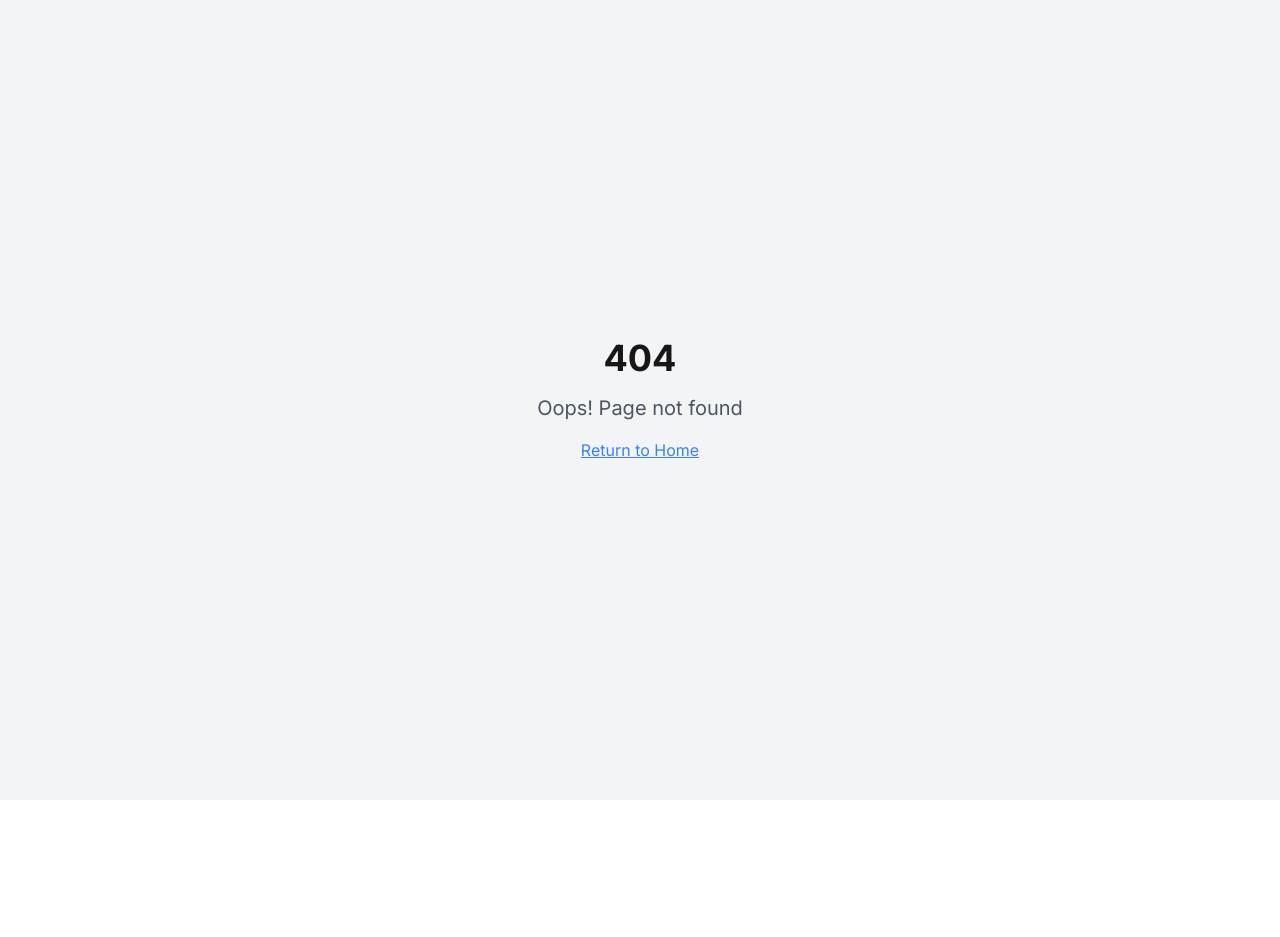
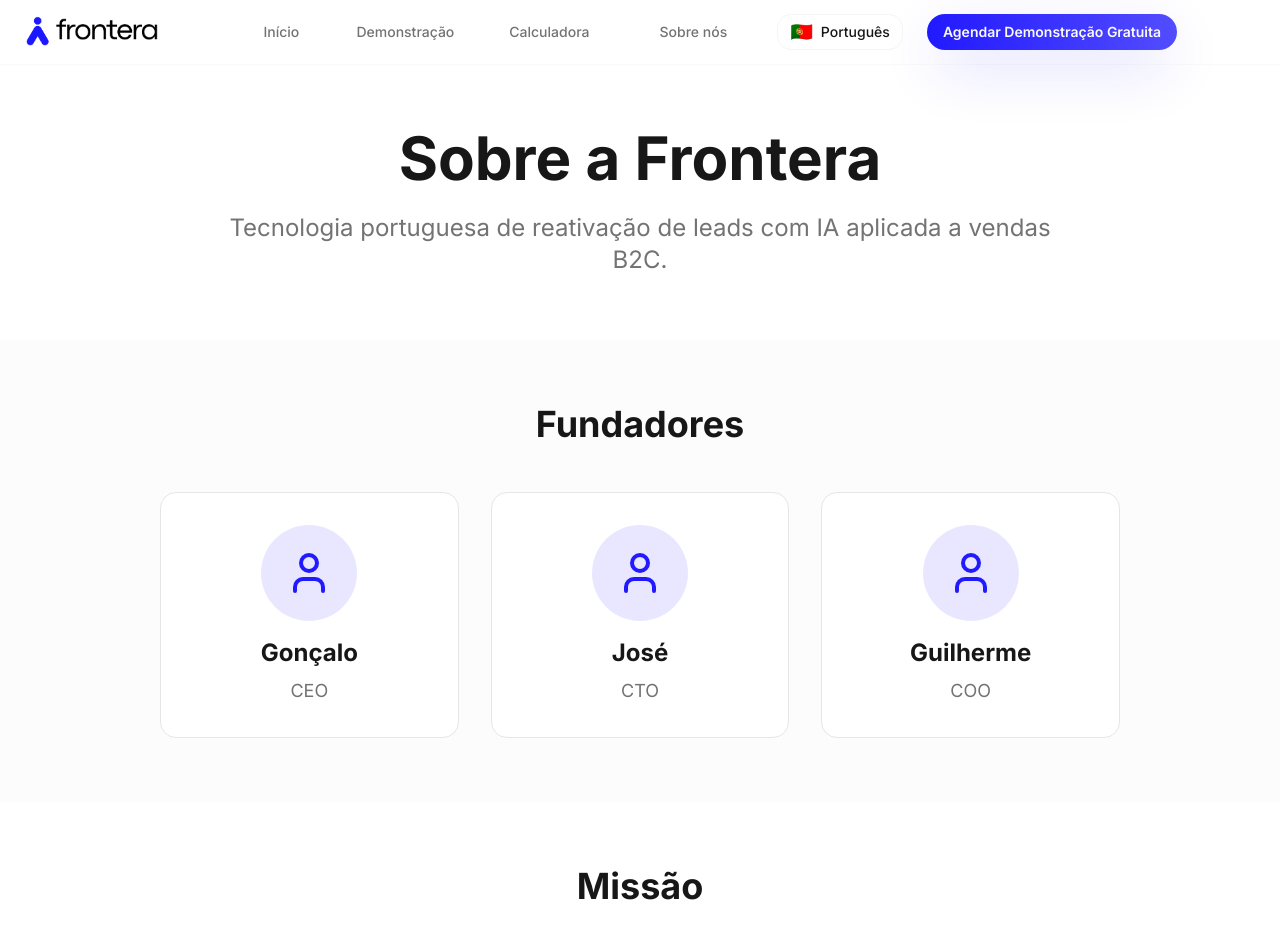
Before and after one commit to glcleao/fronteraai, a React (Vite) app: page /about in a window 1280 px wide. Before the commit this address had no page. Shown: the top 937 px of the page. Before the commit the page ends 800 px from the top, so only its background shows below. Built offline with nearby package versions, Linux system fonts and the light colour scheme.

Commit message:
Refactor: Implement SEO, language transitions, and about page

```diff
--- a/index.html
+++ b/index.html
@@ -15,14 +15,14 @@
     <meta property="og:type" content="website">
     <meta property="og:title" content="frontera — Reativação de Leads por SMS com IA">
     <meta property="og:description" content="A nossa IA volta a abrir conversas por SMS e recupera oportunidades esquecidas.">
-    <meta property="og:image" content="https://lovable.dev/opengraph-image-p98pqg.png">
+    <meta property="og:image" content="/primary.png">
 
     <!-- Twitter -->
     <meta name="twitter:card" content="summary_large_image">
     <meta name="twitter:site" content="@lovable_dev">
     <meta name="twitter:title" content="frontera — Reativação de Leads por SMS com IA">
     <meta name="twitter:description" content="A nossa IA volta a abrir conversas por SMS e recupera oportunidades esquecidas.">
-    <meta name="twitter:image" content="https://lovable.dev/opengraph-image-p98pqg.png">
+    <meta name="twitter:image" content="/primary.png">
 
     <!-- Fonts -->
     <link rel="preconnect" href="https://fonts.googleapis.com">
--- a/src/App.tsx
+++ b/src/App.tsx
@@ -7,6 +7,7 @@ import { LanguageProvider } from "@/contexts/LanguageContext";
 import Index from "./pages/Index";
 import TermsOfPrivacy from "./pages/TermsOfPrivacy";
 import CalculadoraROI from "./pages/CalculadoraROI";
+import About from "./pages/About";
 import NotFound from "./pages/NotFound";
 
 const queryClient = new QueryClient();
@@ -22,6 +23,7 @@ const App = () => (
             <Route path="/" element={<Index />} />
             <Route path="/terms-of-privacy" element={<TermsOfPrivacy />} />
             <Route path="/calculadora-roi" element={<CalculadoraROI />} />
+            <Route path="/about" element={<About />} />
             {/* ADD ALL CUSTOM ROUTES ABOVE THE CATCH-ALL "*" ROUTE */}
             <Route path="*" element={<NotFound />} />
           </Routes>
--- a/src/components/Navigation.tsx
+++ b/src/components/Navigation.tsx
@@ -49,6 +49,9 @@ const Navigation = () => {
               <button onClick={() => navigate('/calculadora-roi')} className="text-sm font-medium text-muted-foreground hover:text-foreground transition-colors whitespace-nowrap min-w-[120px] text-center">
                 {t.navigation.calculadora}
               </button>
+              <button onClick={() => navigate('/about')} className="text-sm font-medium text-muted-foreground hover:text-foreground transition-colors whitespace-nowrap min-w-[120px] text-center">
+                {t.navigation.sobre}
+              </button>
               <LanguageSelector />
               <a href="https://calendly.com/frontera-ai-info/45min" target="_blank" rel="noopener noreferrer" className="btn-hero text-sm px-4 py-2 inline-block whitespace-nowrap">
                 {t.navigation.agendarDemo}
@@ -81,6 +84,12 @@ const Navigation = () => {
             }} className="block w-full text-left px-4 py-2 text-sm font-medium text-muted-foreground hover:text-foreground transition-colors">
               {t.navigation.calculadora}
             </button>
+            <button onClick={() => {
+              navigate('/about');
+              setIsMenuOpen(false);
+            }} className="block w-full text-left px-4 py-2 text-sm font-medium text-muted-foreground hover:text-foreground transition-colors">
+              {t.navigation.sobre}
+            </button>
             <a href="https://calendly.com/frontera-ai-info/45min" target="_blank" rel="noopener noreferrer" className="w-full btn-hero text-sm mt-4 inline-block text-center">
               {t.navigation.agendarDemo}
             </a>
--- a/src/contexts/LanguageContext.tsx
+++ b/src/contexts/LanguageContext.tsx
@@ -14,6 +14,7 @@ export const LanguageProvider = ({ children }: { children: ReactNode }) => {
     const saved = localStorage.getItem('language');
     return (saved as Language) || 'pt';
   });
+  const [isTransitioning, setIsTransitioning] = useState(false);
 
   useEffect(() => {
     localStorage.setItem('language', language);
@@ -21,7 +22,20 @@ export const LanguageProvider = ({ children }: { children: ReactNode }) => {
   }, [language]);
 
   const setLanguage = (lang: Language) => {
-    setLanguageState(lang);
+    if (lang === language) return;
+
+    // Start fade-out
+    setIsTransitioning(true);
+
+    // Change language after fade-out
+    setTimeout(() => {
+      setLanguageState(lang);
+
+      // Start fade-in
+      setTimeout(() => {
+        setIsTransitioning(false);
+      }, 150);
+    }, 150);
   };
 
   const value = {
@@ -30,7 +44,13 @@ export const LanguageProvider = ({ children }: { children: ReactNode }) => {
     t: translations[language] || translations["pt"],
   };
 
-  return <LanguageContext.Provider value={value}>{children}</LanguageContext.Provider>;
+  return (
+    <LanguageContext.Provider value={value}>
+      <div className={`transition-opacity duration-150 ${isTransitioning ? 'opacity-0' : 'opacity-100'}`}>
+        {children}
+      </div>
+    </LanguageContext.Provider>
+  );
 };
 
 export const useLanguage = () => {
--- a/src/i18n/translations.ts
+++ b/src/i18n/translations.ts
@@ -5,6 +5,7 @@ export interface Translations {
     inicio: string;
     calculadora: string;
     demonstracao: string;
+    sobre: string;
     agendarDemo: string;
   };
   hero: {
@@ -81,6 +82,17 @@ export interface Translations {
     copyright: string;
     privacy: string;
   };
+  about: {
+    title: string;
+    subtitle: string;
+    foundersTitle: string;
+    founders: Array<{
+      name: string;
+      role: string;
+    }>;
+    missionTitle: string;
+    missionText: string;
+  };
 }
 
 export const translations: Record<Language, Translations> = {
@@ -89,6 +101,7 @@ export const translations: Record<Language, Translations> = {
       inicio: 'Início',
       calculadora: 'Calculadora',
       demonstracao: 'Demonstração',
+      sobre: 'Sobre nós',
       agendarDemo: 'Agendar Demonstração Gratuita',
     },
     hero: {
@@ -221,12 +234,25 @@ export const translations: Record<Language, Translations> = {
       copyright: 'Todos os direitos reservados',
       privacy: 'Termos de Privacidade',
     },
+    about: {
+      title: 'Sobre a Frontera',
+      subtitle: 'Tecnologia portuguesa de reativação de leads com IA aplicada a vendas B2C.',
+      foundersTitle: 'Fundadores',
+      founders: [
+        { name: 'Gonçalo', role: 'CEO' },
+        { name: 'José', role: 'CTO' },
+        { name: 'Guilherme', role: 'COO' },
+      ],
+      missionTitle: 'Missão',
+      missionText: 'A nossa missão é eliminar o desperdício de leads através de inteligência artificial prática e ética, que entende o comportamento humano e reativa contactos esquecidos com contexto e precisão.',
+    },
   },
   es: {
     navigation: {
       inicio: 'Inicio',
       calculadora: 'Calculadora',
       demonstracao: 'Demostración',
+      sobre: 'Sobre nosotros',
       agendarDemo: 'Agendar Demostración Gratuita',
     },
     hero: {
@@ -359,12 +385,25 @@ export const translations: Record<Language, Translations> = {
       copyright: 'Todos los derechos reservados',
       privacy: 'Términos de Privacidad',
     },
+    about: {
+      title: 'Sobre Frontera',
+      subtitle: 'Tecnología portuguesa de reactivación de leads con IA aplicada a ventas B2C.',
+      foundersTitle: 'Fundadores',
+      founders: [
+        { name: 'Gonçalo', role: 'CEO' },
+        { name: 'José', role: 'CTO' },
+        { name: 'Guilherme', role: 'COO' },
+      ],
+      missionTitle: 'Misión',
+      missionText: 'Nuestra misión es eliminar el desperdicio de leads a través de inteligencia artificial práctica y ética, que entiende el comportamiento humano y reactiva contactos olvidados con contexto y precisión.',
+    },
   },
   en: {
     navigation: {
       inicio: 'Home',
       calculadora: 'Calculator',
       demonstracao: 'Demo',
+      sobre: 'About us',
       agendarDemo: 'Schedule Free Demo',
     },
     hero: {
@@ -497,5 +536,17 @@ export const translations: Record<Language, Translations> = {
       copyright: 'All rights reserved',
       privacy: 'Privacy Terms',
     },
+    about: {
+      title: 'About Frontera',
+      subtitle: 'Portuguese technology for lead reactivation with AI applied to B2C sales.',
+      foundersTitle: 'Founders',
+      founders: [
+        { name: 'Gonçalo', role: 'CEO' },
+        { name: 'José', role: 'CTO' },
+        { name: 'Guilherme', role: 'COO' },
+      ],
+      missionTitle: 'Mission',
+      missionText: 'Our mission is to eliminate lead waste through practical and ethical artificial intelligence that understands human behavior and reactivates forgotten contacts with context and precision.',
+    },
   },
 };
--- /dev/null
+++ b/src/pages/About.tsx
@@ -0,0 +1,81 @@
+import { useEffect } from 'react';
+import { useLanguage } from '@/contexts/LanguageContext';
+import Navigation from '@/components/Navigation';
+import Footer from '@/components/Footer';
+import { User } from 'lucide-react';
+
+const About = () => {
+  const { language, t } = useLanguage();
+
+  useEffect(() => {
+    const titles = {
+      pt: 'Sobre a Frontera | Reativação de Leads com IA',
+      es: 'Sobre Frontera | Reactivación de Leads con IA',
+      en: 'About Frontera | Lead Reactivation with AI'
+    };
+    document.title = titles[language];
+    window.scrollTo(0, 0);
+  }, [language]);
+
+  return (
+    <div className="min-h-screen animate-fade-in">
+      <Navigation />
+
+      {/* Hero Section */}
+      <section className="pt-32 pb-16 px-6">
+        <div className="container mx-auto max-w-4xl text-center">
+          <h1 className="text-4xl md:text-5xl lg:text-6xl font-bold mb-6 animate-slide-up">
+            {t.about.title}
+          </h1>
+          <p className="text-xl md:text-2xl text-muted-foreground animate-slide-up" style={{ animationDelay: '100ms' }}>
+            {t.about.subtitle}
+          </p>
+        </div>
+      </section>
+
+      {/* Founders Section */}
+      <section className="py-16 px-6 bg-muted/30">
+        <div className="container mx-auto max-w-5xl">
+          <h2 className="text-3xl md:text-4xl font-bold mb-12 text-center">
+            {t.about.foundersTitle}
+          </h2>
+
+          <div className="grid grid-cols-1 md:grid-cols-3 gap-8">
+            {t.about.founders.map((founder, index) => (
+              <div
+                key={founder.name}
+                className="bg-card border border-border rounded-lg p-8 text-center hover:border-primary/50 transition-all duration-300 hover:shadow-lg animate-fade-in"
+                style={{ animationDelay: `${index * 100}ms` }}
+              >
+                <div className="w-24 h-24 bg-primary/10 rounded-full mx-auto mb-4 flex items-center justify-center">
+                  <User className="w-12 h-12 text-primary" />
+                </div>
+                <h3 className="text-2xl font-bold mb-2">{founder.name}</h3>
+                <p className="text-lg text-muted-foreground">{founder.role}</p>
+              </div>
+            ))}
+          </div>
+        </div>
+      </section>
+
+      {/* Mission Section */}
+      <section className="py-16 px-6">
+        <div className="container mx-auto max-w-4xl">
+          <h2 className="text-3xl md:text-4xl font-bold mb-8 text-center">
+            {t.about.missionTitle}
+          </h2>
+
+          <div className="bg-card border border-border rounded-lg p-8 md:p-12">
+            <p className="text-lg md:text-xl leading-relaxed text-muted-foreground">
+              {t.about.missionText}
+            </p>
+          </div>
+        </div>
+      </section>
+
+      <Footer />
+    </div>
+  );
+};
+
+export default About;
```
Also changed, not shown: public/primary.png (added).
